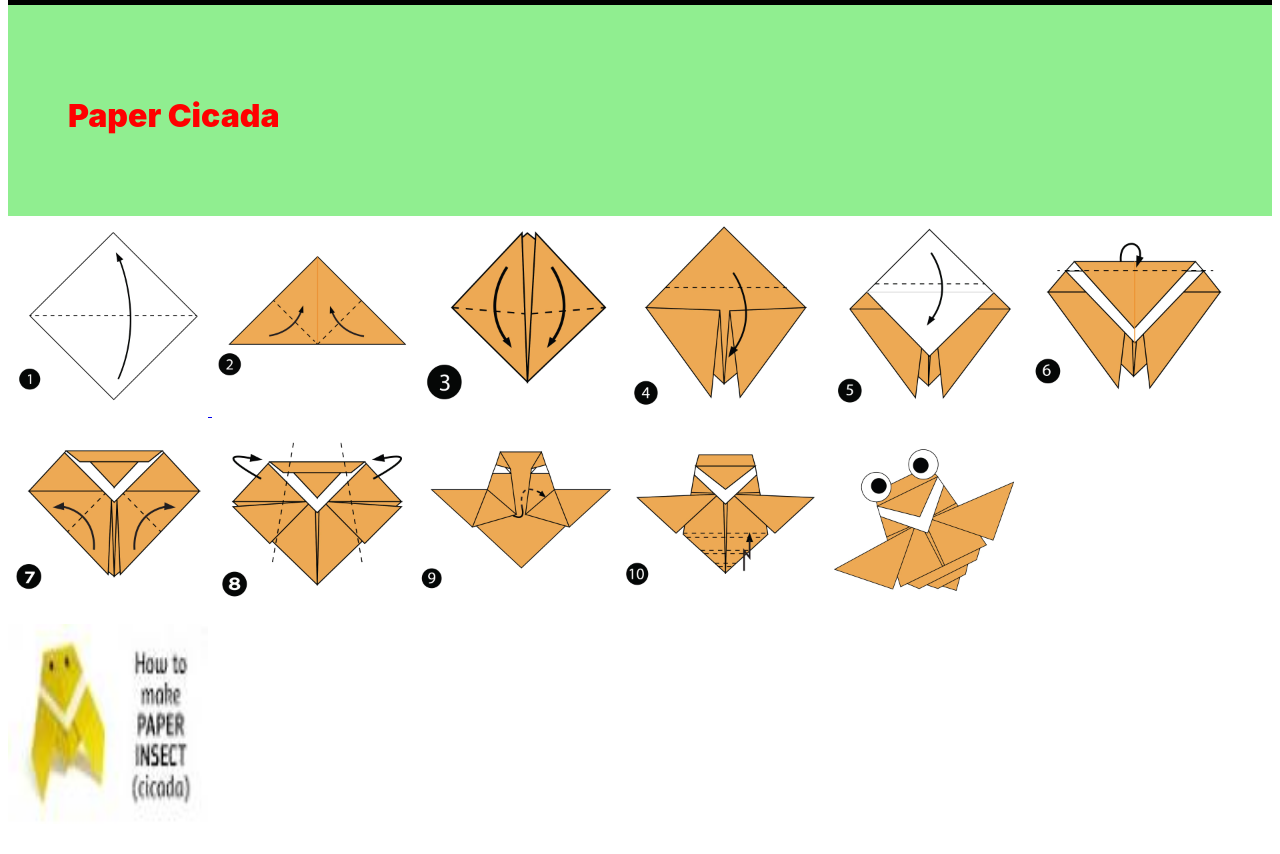
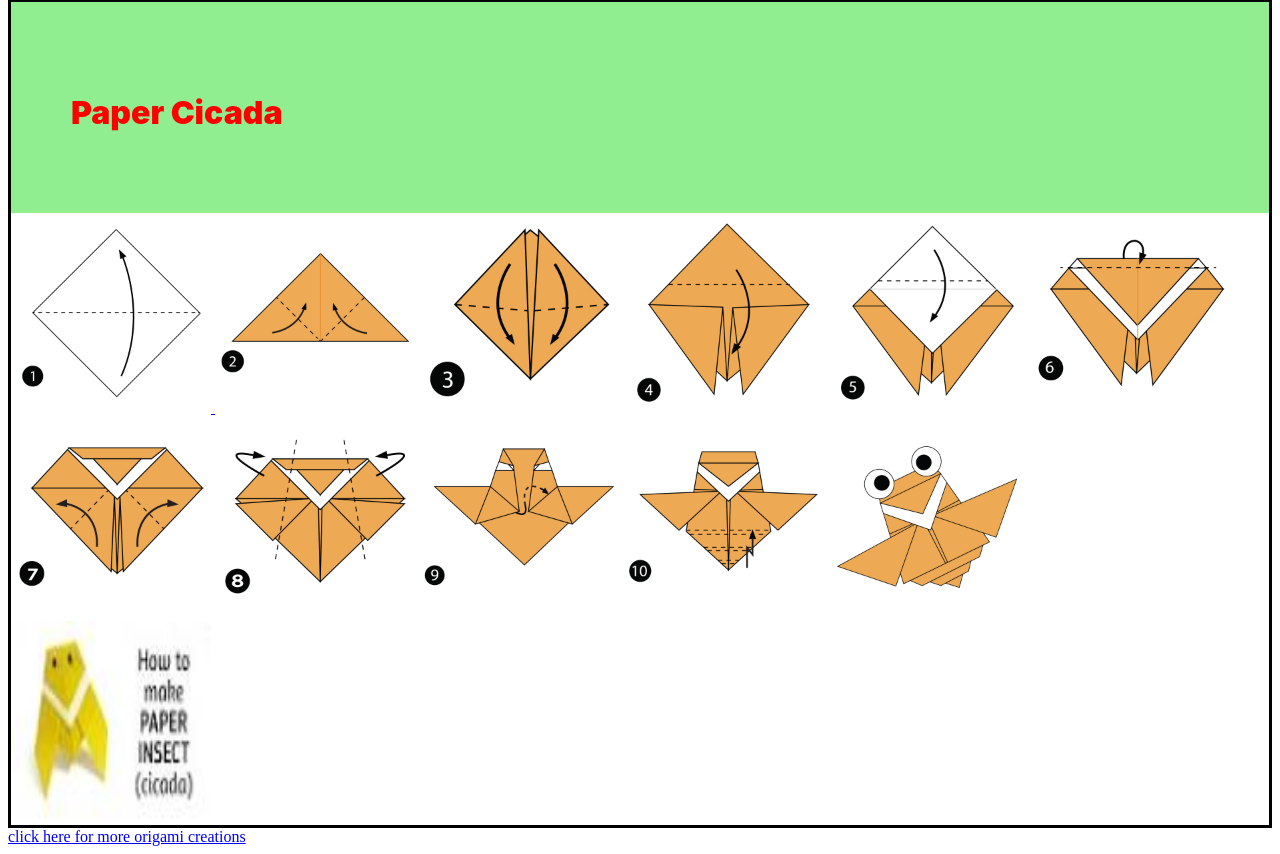
Before and after one commit to Advait2007/Origami-4, a plain HTML site: page index.html in a window 1280 px wide. Shown: the part 3109-3963 px from the top of the page. Drawn offline with Linux system fonts and the light colour scheme.

Commit message:
Update index.html

```diff
--- a/index.html
+++ b/index.html
@@ -80,7 +80,7 @@
                 </div>
             </div>
 
-            <div class="links4"></div>
+            <div class="links4">
                 <div class="cicada">
                     <h1> Paper Cicada </h1>
                 </div>
@@ -99,6 +99,9 @@
                     <a href="https://www.youtube.com/watch?v=GvpgBXW0ERk"><Img src="cicada.jpg" width="200" height="200"></a>
                     <p>How to make a paper cicada video</p>
                 </div>
-        </div>
+            </div>
+            <div class="links5">
+                <a href="https://origami.me/">click here for more origami creations </a>
+            </div>
     </body>
 </html>
```
